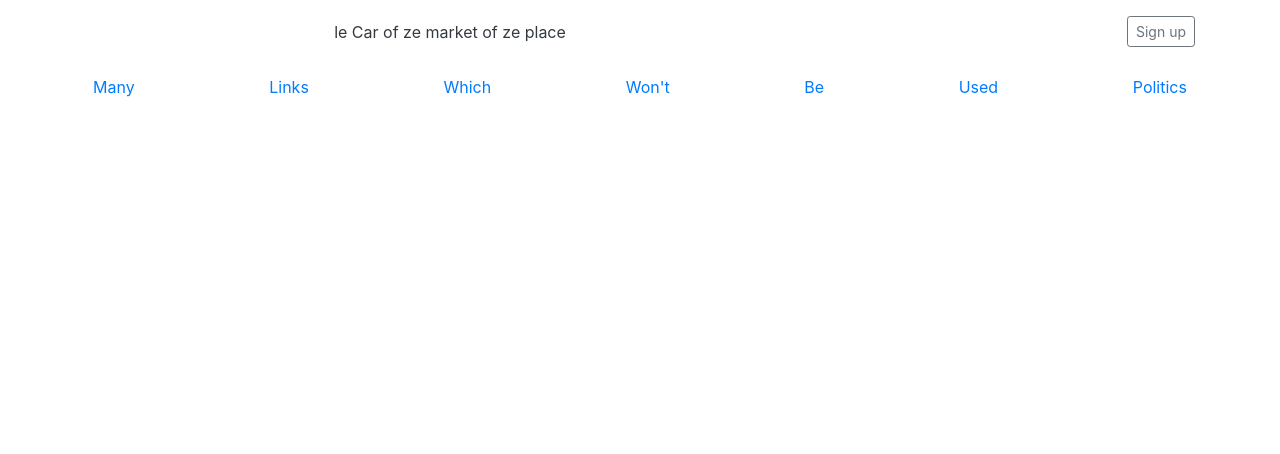
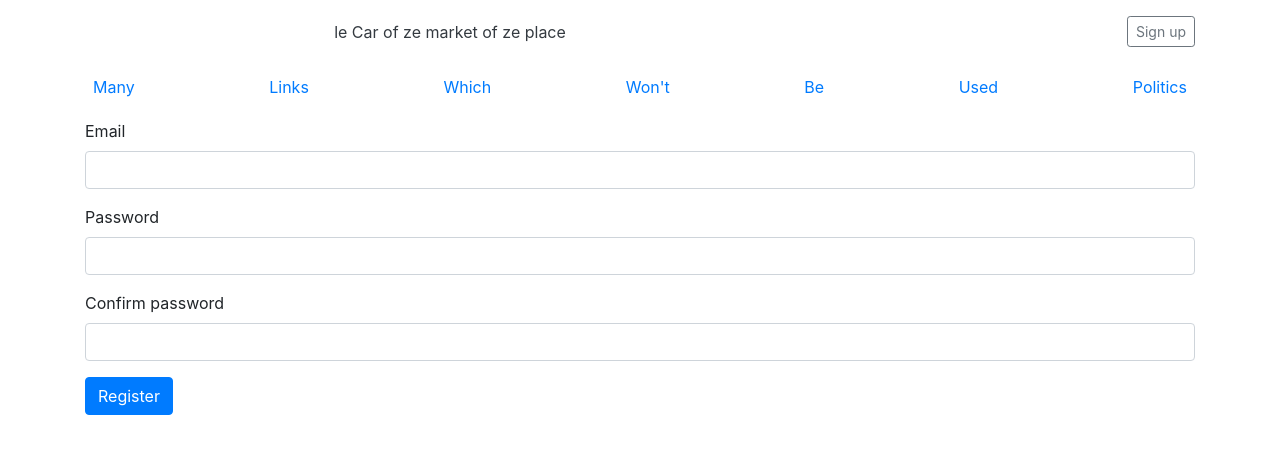
Before and after one commit to Elitelol/Car-Marketplace, a React (Create React App) app in the folder front/: page /register in a window 1280 px wide. Shown: the top 454 px of the page. Built offline with nearby package versions, Linux system fonts and the light colour scheme.

Commit message:
ADD: Registration form.

```diff
--- a/front/src/App.js
+++ b/front/src/App.js
@@ -4,6 +4,7 @@ import Navbar from "./components/Navbar";
 import CarList from "./components/CarList";
 import Details from "./components/Details";
 import Upload from "./components/Upload";
+import Register from "./components/Register";
 
 function App() {
   return (
@@ -14,6 +15,7 @@ function App() {
           <Route exact path="/" component={CarList}></Route>
           <Route path="/details" component={Details}></Route>
           <Route path="/upload" component={Upload}></Route>
+          <Route path="/register" component={Register}></Route>
         </Switch>
       </main>
     </React.Fragment>
--- a/front/src/components/Navbar.js
+++ b/front/src/components/Navbar.js
@@ -14,20 +14,36 @@ class Navbar extends Component {
               </Link>
             </div>
             <div class="col-4 d-flex justify-content-end align-items-center">
-              <a class="btn btn-sm btn-outline-secondary" href="#">Sign up</a>
+              <a class="btn btn-sm btn-outline-secondary" href="/register">
+                Sign up
+              </a>
             </div>
           </div>
         </header>
 
         <div class="nav-scroller py-1 mb-2">
           <nav class="nav d-flex justify-content-between">
-            <a class="p-2 link-secondary" href="#">Many</a>
-            <a class="p-2 link-secondary" href="#">Links</a>
-            <a class="p-2 link-secondary" href="#">Which</a>
-            <a class="p-2 link-secondary" href="#">Won't</a>
-            <a class="p-2 link-secondary" href="#">Be</a>
-            <a class="p-2 link-secondary" href="#">Used</a>
-            <a class="p-2 link-secondary" href="#">Politics</a>
+            <a class="p-2 link-secondary" href="#">
+              Many
+            </a>
+            <a class="p-2 link-secondary" href="#">
+              Links
+            </a>
+            <a class="p-2 link-secondary" href="#">
+              Which
+            </a>
+            <a class="p-2 link-secondary" href="#">
+              Won't
+            </a>
+            <a class="p-2 link-secondary" href="#">
+              Be
+            </a>
+            <a class="p-2 link-secondary" href="#">
+              Used
+            </a>
+            <a class="p-2 link-secondary" href="#">
+              Politics
+            </a>
           </nav>
         </div>
       </div>
--- /dev/null
+++ b/front/src/components/Register.js
@@ -0,0 +1,39 @@
+import React, { Component } from "react";
+
+export default class Register extends Component {
+  render() {
+    return (
+      <div>
+        <form>
+          <div className="form-group">
+            <label for="email">Email</label>
+            <input
+              className="form-control"
+              id="registration-email"
+              type="email"
+            ></input>
+          </div>
+          <div className="form-group">
+            <label for="password">Password</label>
+            <input
+              className="form-control"
+              id="registration-password"
+              type="password"
+            ></input>
+          </div>
+          <div className="form-group">
+            <label for="repeated-password">Confirm password</label>
+            <input
+              className="form-control"
+              id="repeated-password"
+              type="password"
+            ></input>
+          </div>
+          <button type="submit" class="btn btn-primary">
+            Register
+          </button>
+        </form>
+      </div>
+    );
+  }
+}
```
